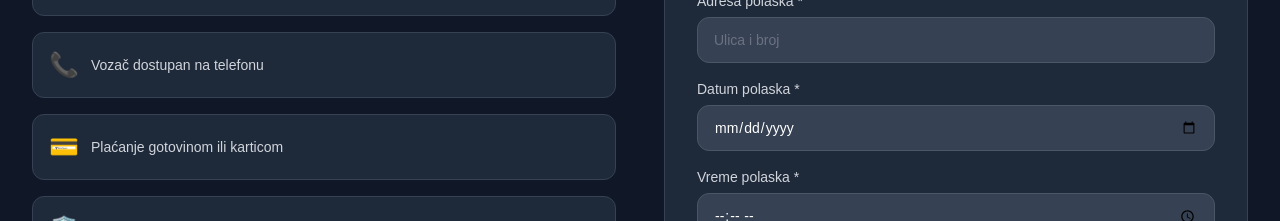
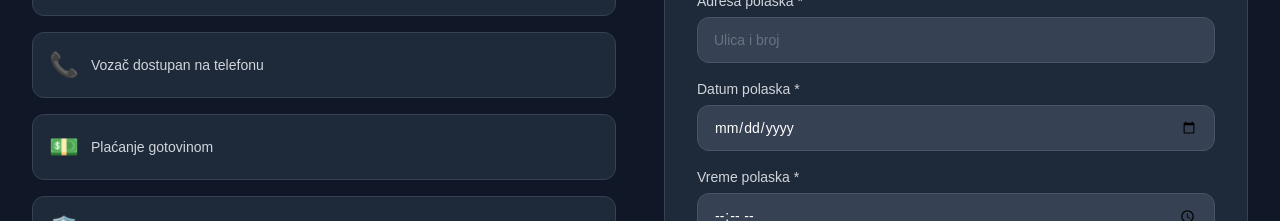
Before and after one commit to iamsavic/naxi-taxi-bb, a Next.js app: page /taxi-do-aerodroma in a window 1280 px wide. Shown: the part 840-1061 px from the top of the page. Built offline with nearby package versions, Linux system fonts and the light colour scheme; no server answers.

Commit message:
promenjena ikonica za placanje sa kred kartice na kes

```diff
--- a/app/taxi-do-aerodroma/page.tsx
+++ b/app/taxi-do-aerodroma/page.tsx
@@ -14,7 +14,7 @@ const benefits = [
   { icon: "🧳", text: "Prevoz prtljaga uključen" },
   { icon: "✈️", text: "Pratimo dolazak vašeg leta" },
   { icon: "📞", text: "Vozač dostupan na telefonu" },
-  { icon: "💳", text: "Plaćanje gotovinom ili karticom" },
+  { icon: "💵", text: "Plaćanje gotovinom" },
   { icon: "🛡️", text: "Licencirani vozači sa iskustvom" },
 ];
 
```
